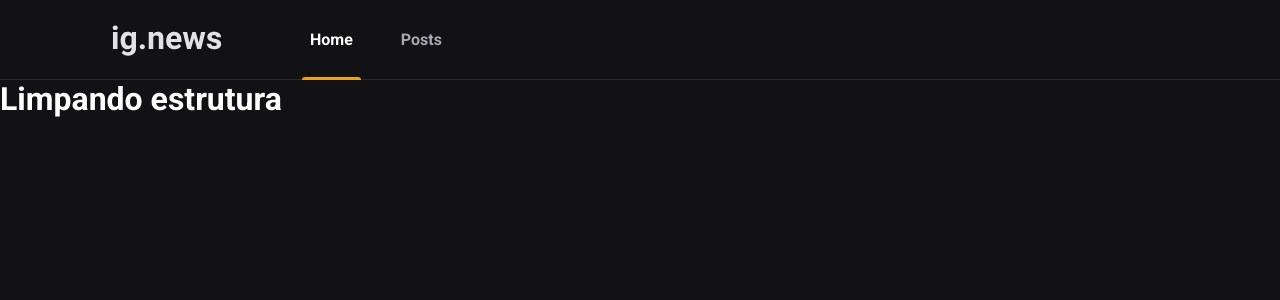
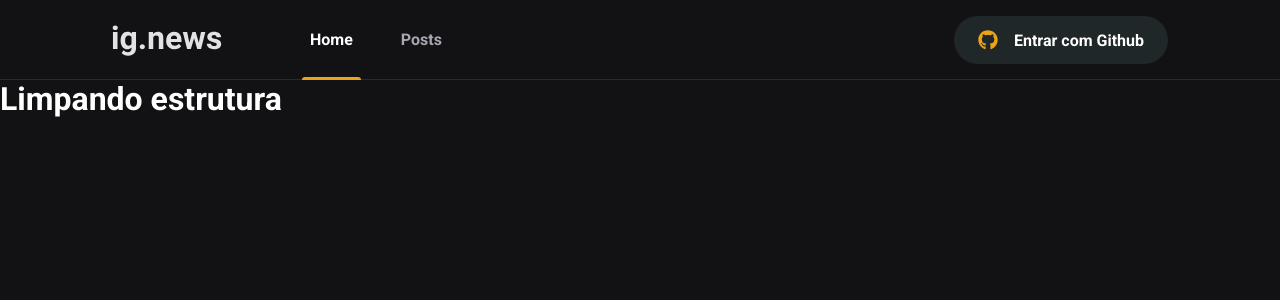
Before and after one commit to RenanMS/estudo--02--servico-de-assinatura, a Next.js app: page / in a window 1280 px wide. Shown: the top 300 px of the page. Built offline with nearby package versions, Linux system fonts and the light colour scheme.

Commit message:
Componente: SignInButton

```diff
--- a/src/components/Header/index.tsx
+++ b/src/components/Header/index.tsx
@@ -1,3 +1,4 @@
+import { SignInButton } from '../SignInButton'
 import styles from './styles.module.scss'
 
 export const Header = () => {
@@ -9,6 +10,9 @@
           <a href="#" className={styles.active}>Home</a>
           <a href="#">Posts</a>
         </nav>
+
+        <SignInButton />
+
       </div>
     </header>
   )
--- a/src/components/Header/styles.module.scss
+++ b/src/components/Header/styles.module.scss
@@ -54,4 +54,8 @@
       }
     }
   }
+
+  button {
+    margin-left: auto;
+  }
 }
--- /dev/null
+++ b/src/components/SignInButton/index.tsx
@@ -0,0 +1,26 @@
+import styles from './styles.module.scss'
+import { FaGithub } from 'react-icons/fa'
+import { FiX } from 'react-icons/fi'
+
+export const SignInButton = () => {
+  const isUserLoggedIn = false
+
+  return isUserLoggedIn ? (
+    <button
+      type="button"
+      className={styles.signInButton}
+    >
+      <FaGithub color="#1cca8a"/>
+      Renan Moreira
+      <FiX color="#737380" className={styles.closeIcon}/>
+    </button>
+  ) : (
+    <button
+      type="button"
+      className={styles.signInButton}
+    >
+      <FaGithub color="#eba417"/>
+      Entrar com Github
+    </button>
+  )
+}
--- /dev/null
+++ b/src/components/SignInButton/styles.module.scss
@@ -0,0 +1,33 @@
+.signInButton {
+  height: 3rem;
+  border-radius: 3rem;
+  background: var(--gray-850);
+  border: 0;
+  padding: 0 1.5rem;
+
+  display: flex;
+  align-items: center;
+  justify-content: center;
+
+  color: var(--white);
+  font-weight: bold;
+
+  transition: filter 0.2s;
+
+  &:hover {
+    filter: brightness(0.8);
+  }
+
+  svg {
+    width: 20px;
+    height: 20px;
+  }
+
+  svg:first-child {
+    margin-right: 1rem;
+  }
+
+  svg.closeIcon {
+    margin-left: 1rem;
+  }
+}
--- a/src/styles/global.scss
+++ b/src/styles/global.scss
@@ -10,6 +10,7 @@
   --gray-50: #e1e1e6;
   --gray-300: #a8a8b3;
   --gray-800: #29292e;
+  --gray-850: #1f2729;
   --gray-900: #121214;
 
   --cyan-500: #61dafb;
```
